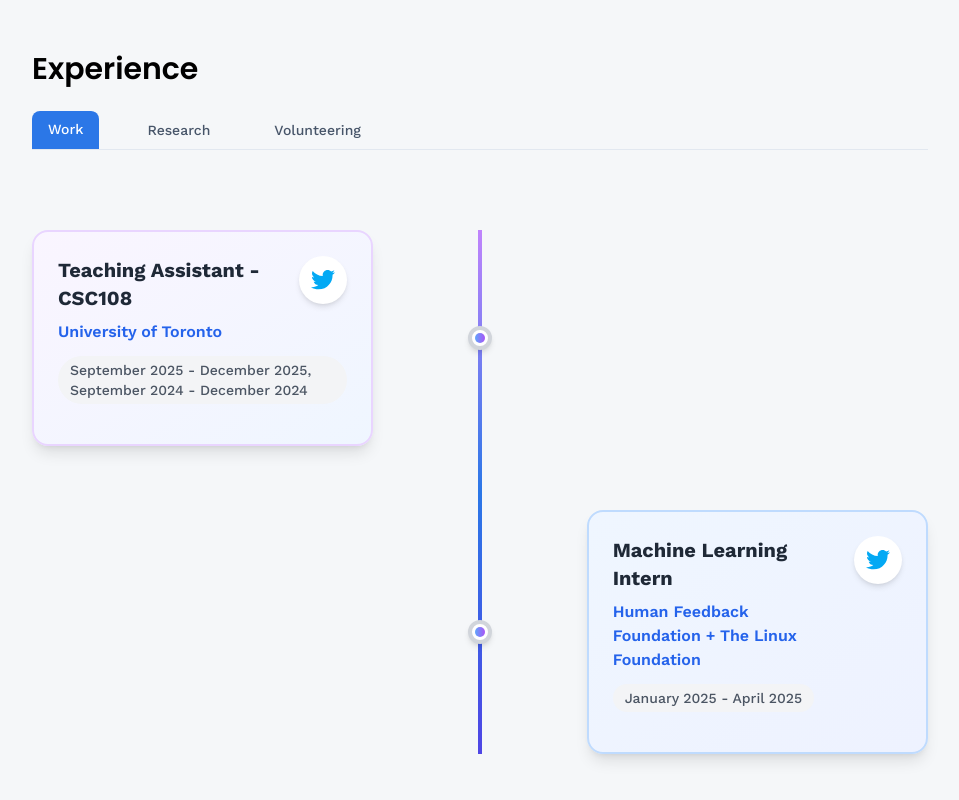
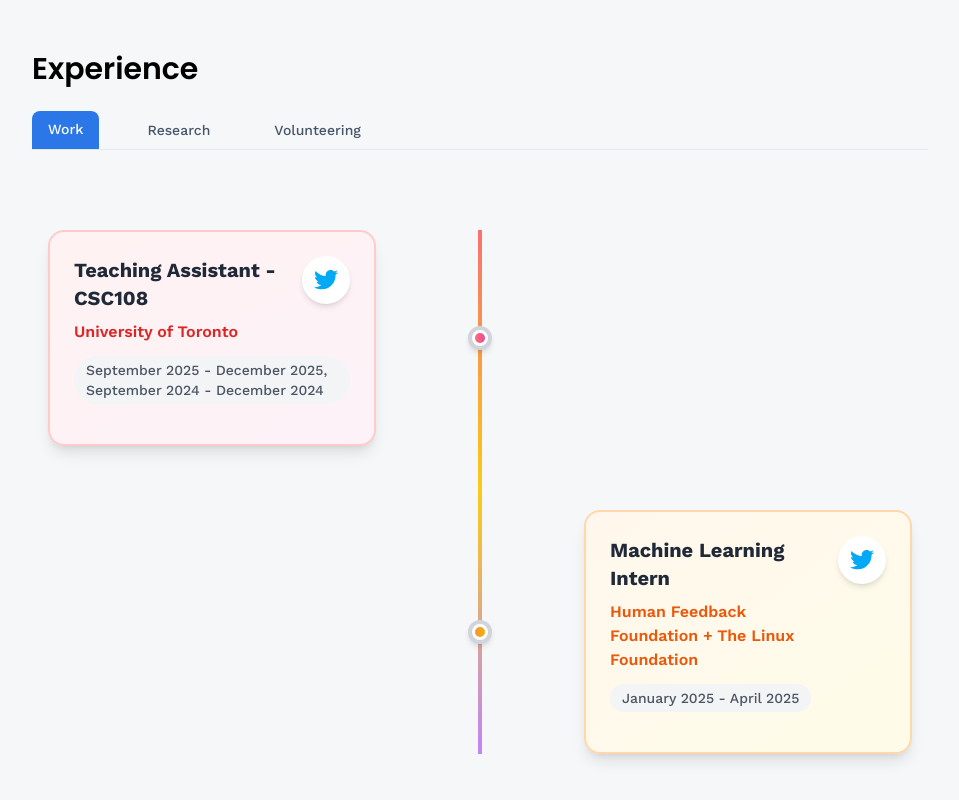
Before and after one commit to Khushi-Malik/KhushiPersonalWebsite, a React (Vite) app in the folder khushi-portfolio/: page /about in a window 1280 px wide. Shown: the part 781-1581 px from the top of the page, without its empty margins (160-1119 px from the left). Built offline with nearby package versions, Linux system fonts and the light colour scheme.

Commit message:
fixed formatting

```diff
--- a/khushi-portfolio/src/components/InteractiveTimeline.jsx
+++ b/khushi-portfolio/src/components/InteractiveTimeline.jsx
@@ -1,23 +1,156 @@
 import React, { useState, useEffect } from 'react';
 
-const InteractiveTimeline = ({ experiences }) => {
+function InteractiveTimeline(props) {
+  const validExperiences = props.experiences || [];
   const [expandedItem, setExpandedItem] = useState(null);
   const [clickedItem, setClickedItem] = useState(null);
-  const [isMobile, setIsMobile] = useState(window.innerWidth < 768);
+  const [isMobile, setIsMobile] = useState(false);
 
-  useEffect(() => {
+  // Initialize mobile state safely
+  useEffect(function() {
+    setIsMobile(window.innerWidth < 768);
+  }, []);
+
+  // Rainbow color schemes for each experience
+  const colorSchemes = [
+    {
+      gradient: 'from-red-50 to-pink-50',
+      border: 'border-red-200',
+      hover: 'hover:from-red-100 hover:to-pink-100',
+      accent: 'red',
+      dot: 'from-red-500 to-pink-600',
+      dotInner: 'from-red-400 to-pink-500'
+    },
+    {
+      gradient: 'from-orange-50 to-yellow-50',
+      border: 'border-orange-200',
+      hover: 'hover:from-orange-100 hover:to-yellow-100',
+      accent: 'orange',
+      dot: 'from-orange-500 to-yellow-600',
+      dotInner: 'from-orange-400 to-yellow-500'
+    },
+    {
+      gradient: 'from-yellow-50 to-lime-50',
+      border: 'border-yellow-200',
+      hover: 'hover:from-yellow-100 hover:to-lime-100',
+      accent: 'yellow',
+      dot: 'from-yellow-500 to-lime-600',
+      dotInner: 'from-yellow-400 to-lime-500'
+    },
+    {
+      gradient: 'from-green-50 to-emerald-50',
+      border: 'border-green-200',
+      hover: 'hover:from-green-100 hover:to-emerald-100',
+      accent: 'green',
+      dot: 'from-green-500 to-emerald-600',
+      dotInner: 'from-green-400 to-emerald-500'
+    },
+    {
+      gradient: 'from-cyan-50 to-blue-50',
+      border: 'border-cyan-200',
+      hover: 'hover:from-cyan-100 hover:to-blue-100',
+      accent: 'cyan',
+      dot: 'from-cyan-500 to-blue-600',
+      dotInner: 'from-cyan-400 to-blue-500'
+    },
+    {
+      gradient: 'from-blue-50 to-indigo-50',
+      border: 'border-blue-200',
+      hover: 'hover:from-blue-100 hover:to-indigo-100',
+      accent: 'blue',
+      dot: 'from-blue-500 to-indigo-600',
+      dotInner: 'from-blue-400 to-indigo-500'
+    },
+    {
+      gradient: 'from-violet-50 to-purple-50',
+      border: 'border-violet-200',
+      hover: 'hover:from-violet-100 hover:to-purple-100',
+      accent: 'violet',
+      dot: 'from-violet-500 to-purple-600',
+      dotInner: 'from-violet-400 to-purple-500'
+    },
+    {
+      gradient: 'from-purple-50 to-pink-50',
+      border: 'border-purple-200',
+      hover: 'hover:from-purple-100 hover:to-pink-100',
+      accent: 'purple',
+      dot: 'from-purple-500 to-pink-600',
+      dotInner: 'from-purple-400 to-pink-500'
+    }
+  ];
+
+  function getAccentColors(accent, isActive) {
+    const colors = {
+      red: {
+        text: isActive ? 'text-red-700' : 'text-red-600',
+        bg: isActive ? 'bg-red-100' : 'bg-red-50',
+        ring: 'ring-red-400',
+        bullet: isActive ? 'bg-red-600' : 'bg-red-500'
+      },
+      orange: {
+        text: isActive ? 'text-orange-700' : 'text-orange-600',
+        bg: isActive ? 'bg-orange-100' : 'bg-orange-50',
+        ring: 'ring-orange-400',
+        bullet: isActive ? 'bg-orange-600' : 'bg-orange-500'
+      },
+      yellow: {
+        text: isActive ? 'text-yellow-700' : 'text-yellow-600',
+        bg: isActive ? 'bg-yellow-100' : 'bg-yellow-50',
+        ring: 'ring-yellow-400',
+        bullet: isActive ? 'bg-yellow-600' : 'bg-yellow-500'
+      },
+      green: {
+        text: isActive ? 'text-green-700' : 'text-green-600',
+        bg: isActive ? 'bg-green-100' : 'bg-green-50',
+        ring: 'ring-green-400',
+        bullet: isActive ? 'bg-green-600' : 'bg-green-500'
+      },
+      cyan: {
+        text: isActive ? 'text-cyan-700' : 'text-cyan-600',
+        bg: isActive ? 'bg-cyan-100' : 'bg-cyan-50',
+        ring: 'ring-cyan-400',
+        bullet: isActive ? 'bg-cyan-600' : 'bg-cyan-500'
+      },
+      blue: {
+        text: isActive ? 'text-blue-700' : 'text-blue-600',
+        bg: isActive ? 'bg-blue-100' : 'bg-blue-50',
+        ring: 'ring-blue-400',
+        bullet: isActive ? 'bg-blue-600' : 'bg-blue-500'
+      },
+      violet: {
+        text: isActive ? 'text-violet-700' : 'text-violet-600',
+        bg: isActive ? 'bg-violet-100' : 'bg-violet-50',
+        ring: 'ring-violet-400',
+        bullet: isActive ? 'bg-violet-600' : 'bg-violet-500'
+      },
+      purple: {
+        text: isActive ? 'text-purple-700' : 'text-purple-600',
+        bg: isActive ? 'bg-purple-100' : 'bg-purple-50',
+        ring: 'ring-purple-400',
+        bullet: isActive ? 'bg-purple-600' : 'bg-purple-500'
+      }
+    };
+    return colors[accent] || colors.blue;
+  }
+
+  useEffect(function() {
     const mediaQuery = window.matchMedia('(max-width: 768px)');
-    const handleResize = () => {
+    function handleResize() {
       setExpandedItem(null);
       setClickedItem(null);
       setIsMobile(mediaQuery.matches);
-    };
+    }
+
+    // Set initial state
+    handleResize();
 
     mediaQuery.addEventListener('change', handleResize);
-    return () => mediaQuery.removeEventListener('change', handleResize);
+    return function() {
+      mediaQuery.removeEventListener('change', handleResize);
+    };
   }, []);
 
-  const toggleExpanded = (index) => {
+  function toggleExpanded(index) {
     if (clickedItem === index) {
       // If clicking on the same item that's already clicked, close it
       setClickedItem(null);
@@ -27,56 +160,69 @@
       setClickedItem(index);
       setExpandedItem(index);
     }
-  };
+  }
 
-  const handleMouseEnter = (index) => {
+  function handleMouseEnter(index) {
     // Only show hover effect if no item is clicked and not on mobile
     if (!isMobile && clickedItem === null) {
       setExpandedItem(index);
     }
-  };
+  }
 
-  const handleMouseLeave = () => {
+  function handleMouseLeave() {
     // Only hide on mouse leave if no item is clicked and not on mobile
     if (!isMobile && clickedItem === null) {
       setExpandedItem(null);
     }
-  };
+  }
+
+  // Handle empty experiences array
+  if (!validExperiences || validExperiences.length === 0) {
+    return (
+      <div className="mt-12 max-w-6xl mx-auto text-center p-8">
+        <p className="text-gray-500">No experiences to display</p>
+      </div>
+    );
+  }
 
   return (
-    <div className="mt-12 max-w-6xl mx-auto relative">
+    <div className="mt-12 max-w-6xl mx-auto relative px-4">
       {/* Timeline Line */}
       <div
-        className={`absolute top-0 bottom-0 w-1 bg-gradient-to-b from-purple-400 via-blue-500 to-indigo-600 shadow-lg ${
-          isMobile ? 'left-4' : 'left-1/2 transform -translate-x-1/2'
+        className={`absolute top-0 bottom-0 w-1 bg-gradient-to-b from-red-400 via-orange-400 via-yellow-400 via-green-400 via-cyan-400 via-blue-400 via-violet-400 to-purple-400 shadow-lg ${
+          isMobile ? 'left-8' : 'left-1/2 transform -translate-x-1/2'
         }`}
       ></div>
 
-      {experiences.map((experience, index) => (
+      {validExperiences.map(function(experience, index) {
+        const colorScheme = colorSchemes[index % colorSchemes.length];
+        const accentColors = getAccentColors(colorScheme.accent, clickedItem === index);
+
+        return (
         <div
           key={`experience-${index}`}
           className={`relative flex ${
             isMobile
-              ? 'flex-col items-start mb-10 pl-12'
+              ? 'flex-col items-start mb-10 pl-16'
               : `items-center mb-16 ${
                   index % 2 === 0 ? 'justify-start' : 'justify-end'
                 } md:flex-row`
           }`}
-          onMouseEnter={() => handleMouseEnter(index)}
+          onMouseEnter={function() { handleMouseEnter(index); }}
           onMouseLeave={handleMouseLeave}
         >
           {/* Timeline Dot */}
           <div
             className={`absolute z-10 ${
               isMobile
-                ? 'left-0 top-6'
+                ? 'left-4 top-6'
                 : 'left-1/2 transform -translate-x-1/2'
             }`}
           >
             <div
               className={`w-6 h-6 rounded-full border-4 ${
                 expandedItem === index || clickedItem === index
-                  ? 'bg-gradient-to-r from-blue-500 to-purple-600 border-white scale-110'
+                  ? `bg-gradient-to-r ${colorScheme.dot} border-white scale-110`
                   : 'bg-white border-gray-300'
               } shadow-md flex items-center justify-center transition-all duration-300`}
             >
@@ -84,7 +230,7 @@
                 className={`w-2.5 h-2.5 rounded-full ${
                   expandedItem === index || clickedItem === index
                     ? 'bg-white'
-                    : 'bg-gradient-to-r from-blue-400 to-purple-500'
+                    : `bg-gradient-to-r ${colorScheme.dotInner}`
                 }`}
               ></div>
             </div>
@@ -96,19 +242,14 @@
               isMobile
                 ? ''
                 : `md:w-5/12 ${index % 2 === 0 ? 'pr-8' : 'pl-8'}`
-            } text-left focus:outline-none`}
-            onClick={() => toggleExpanded(index)}
+            } text-left focus:outline-none focus:ring-2 focus:ring-blue-500 focus:ring-opacity-50 rounded-2xl`}
+            onClick={function() { toggleExpanded(index); }}
             aria-expanded={expandedItem === index || clickedItem === index}
+            aria-label={`Toggle details for ${experience.title || 'experience'}`}
           >
             <div
-              className={`relative bg-gradient-to-br ${
-                index % 3 === 0
-                  ? 'from-purple-50 to-blue-50 border-purple-200 hover:from-purple-100 hover:to-blue-100'
-                  : index % 3 === 1
-                  ? 'from-blue-50 to-indigo-50 border-blue-200 hover:from-blue-100 hover:to-indigo-100'
-                  : 'from-indigo-50 to-purple-50 border-indigo-200 hover:from-indigo-100 hover:to-purple-100'
-              } ${isMobile ? 'p-4 rounded-xl' : 'p-6 rounded-2xl'} border-2 shadow-lg hover:shadow-2xl transition-all duration-500 transform hover:scale-105 ${
-                clickedItem === index ? 'ring-2 ring-blue-400 ring-opacity-50' : ''
+              className={`relative bg-gradient-to-br ${colorScheme.gradient} ${colorScheme.border} ${colorScheme.hover} ${isMobile ? 'p-4 rounded-xl' : 'p-6 rounded-2xl'} border-2 shadow-lg hover:shadow-2xl transition-all duration-500 transform hover:scale-105 ${
+                clickedItem === index ? `ring-2 ${accentColors.ring} ring-opacity-50` : ''
               }`}
             >
               {/* Header */}
@@ -118,16 +259,16 @@
                     className={`font-bold ${
                       isMobile
                         ? 'text-lg text-gray-800'
-                        : 'text-xl text-gray-800 mb-2 group-hover:text-blue-700 transition-colors'
-                    } ${clickedItem === index ? 'text-blue-700' : ''}`}
+                        : `text-xl text-gray-800 mb-2 group-hover:${accentColors.text} transition-colors`
+                    } ${clickedItem === index ? accentColors.text : ''}`}
                   >
-                    {experience.title}
+                    {experience.title || 'Untitled Experience'}
                   </h3>
-                  <p className={`font-semibold ${
-                    clickedItem === index ? 'text-blue-700' : 'text-blue-600'
-                  }`}>
+                  {experience.company_name && (
+                    <p className={`font-semibold ${accentColors.text}`}>
                       {experience.company_name}
                     </p>
+                  )}
                 </div>
                 {experience.icon && (
                   <div
@@ -137,8 +278,11 @@
                   >
                     <img
                       src={experience.icon}
-                      alt={experience.company_name}
-                      className={isMobile ? 'w-6 h-6' : 'w-8 h-8'}
+                      alt={experience.company_name || 'Company logo'}
+                      className={isMobile ? 'w-6 h-6 object-contain' : 'w-8 h-8 object-contain'}
+                      onError={function(e) {
+                        e.target.style.display = 'none';
+                      }}
                     />
                   </div>
                 )}
@@ -148,10 +292,10 @@
               <div className="flex items-center justify-between mb-4">
                 <span className={`text-sm font-medium px-3 py-1 rounded-full ${
                   clickedItem === index
-                    ? 'text-blue-700 bg-blue-100'
+                    ? `${accentColors.text} ${accentColors.bg}`
                     : 'text-gray-600 bg-gray-100'
                 }`}>
-                  {experience.date}
+                  {experience.date || 'Date not specified'}
                 </span>
                 {isMobile && (
                   <div
@@ -160,9 +304,7 @@
                     }`}
                   >
                     <svg
-                      className={`w-5 h-5 ${
-                        clickedItem === index ? 'text-blue-700' : 'text-blue-500'
-                      }`}
+                      className={`w-5 h-5 ${accentColors.text}`}
                       fill="none"
                       stroke="currentColor"
                       viewBox="0 0 24 24"
@@ -187,31 +329,34 @@
                 }`}
               >
                 <div className="border-t border-gray-200 pt-4">
-                  {experience.points && (
+                  {experience.points && experience.points.length > 0 ? (
                     <ul className="space-y-2">
-                      {experience.points.map((point, pointIndex) => (
+                      {experience.points.map(function(point, pointIndex) {
+                        return (
                           <li
-                          key={pointIndex}
+                            key={`point-${index}-${pointIndex}`}
                             className="flex items-start text-gray-700"
                           >
-                          <div className={`w-2 h-2 rounded-full mt-2 mr-3 flex-shrink-0 ${
-                            clickedItem === index ? 'bg-blue-600' : 'bg-blue-500'
-                          }`}></div>
+                            <div className={`w-2 h-2 rounded-full mt-2 mr-3 flex-shrink-0 ${accentColors.bullet}`}></div>
                             <span className="text-sm leading-relaxed">
                               {point}
                             </span>
                           </li>
-                      ))}
+                        );
+                      })}
                     </ul>
+                  ) : (
+                    <p className="text-gray-500 text-sm italic">No additional details available</p>
                   )}
                 </div>
               </div>
             </div>
           </button>
         </div>
-      ))}
+        );
+      })}
     </div>
   );
-};
+}
 
 export default InteractiveTimeline;
```
Lines whose indentation alone changed are shown as unchanged.
